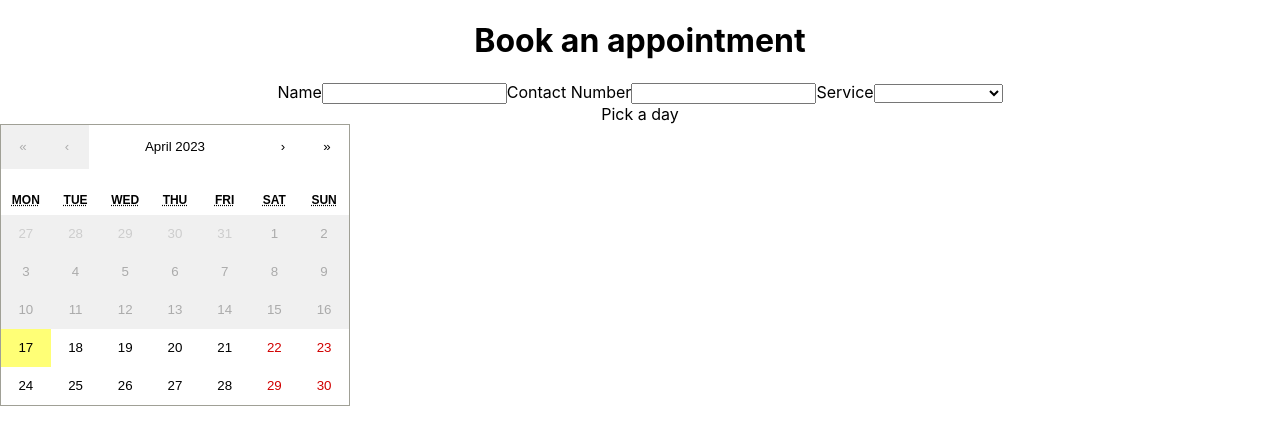
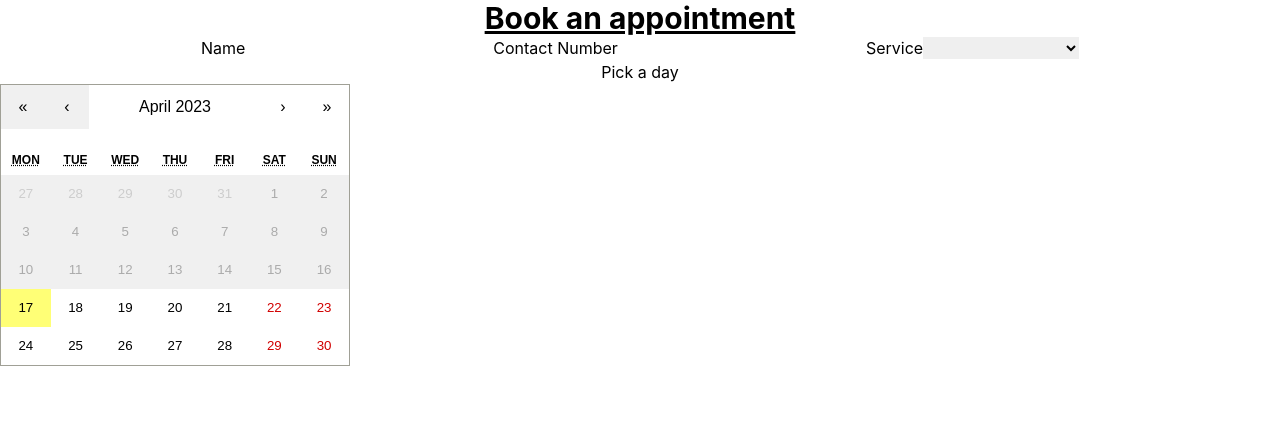
Before and after one commit to BeatriceStanila/Booking-App, a React (Create React App) app in the folder bookings/: page / in a window 1280 px wide. Shown: the top 444 px of the page. Built offline with nearby package versions, Linux system fonts and the light colour scheme.

Commit message:
intalled tailwind

```diff
--- a/bookings/package.json
+++ b/bookings/package.json
@@ -38,5 +38,8 @@
       "last 1 firefox version",
       "last 1 safari version"
     ]
+  },
+  "devDependencies": {
+    "tailwindcss": "^3.3.1"
   }
 }
--- a/bookings/src/App.js
+++ b/bookings/src/App.js
@@ -53,7 +53,7 @@
       )}
       {formSubmitted && (
         <BookingConfirmation
-          day={selectedDate}
+          date={selectedDate}
           time={selectedTime}
           name={name}
           service={service}
--- a/bookings/src/components/bookingConfirmation/bookingConfirmation.js
+++ b/bookings/src/components/bookingConfirmation/bookingConfirmation.js
@@ -1,13 +1,13 @@
 import React from "react";
 
-export default function BookingConfirmation({ day, name, time, service }) {
+export default function BookingConfirmation({ date, name, time, service }) {
   return (
     <div>
       <h1>Booking Completed!</h1>
 
       <p>
-        Hi, {name}! I am excited to see you at {time} for your {service}{" "}
-        appointment!
+        Hi, {name}! I am excited to see you on {date} at {time} for your{" "}
+        {service} appointment!
       </p>
       <p>Much Love,</p>
       <p>Cosmina x </p>
--- a/bookings/src/components/bookingForm/bookingForm.js
+++ b/bookings/src/components/bookingForm/bookingForm.js
@@ -39,7 +39,7 @@
   return (
     /* "handleSubmit" will validate your inputs before invoking "onSubmit" */
     <form onSubmit={handleSubmit(onSubmit)}>
-      <h1>Book an appointment</h1>
+      <h1 className="text-3xl font-bold underline">Book an appointment</h1>
       <label htmlFor="name">Name</label>
       <input
         defaultValue={name}
--- /dev/null
+++ b/bookings/tailwind.config.js
@@ -0,0 +1,8 @@
+/** @type {import('tailwindcss').Config} */
+module.exports = {
+  content: ["./src/**/*.{js,jsx,ts,tsx}"],
+  theme: {
+    extend: {},
+  },
+  plugins: [],
+};
```
Also changed, not shown: bookings/src/index.css (+7 -3 lines), 1 other file (tests, documents, lock files or other folders).
